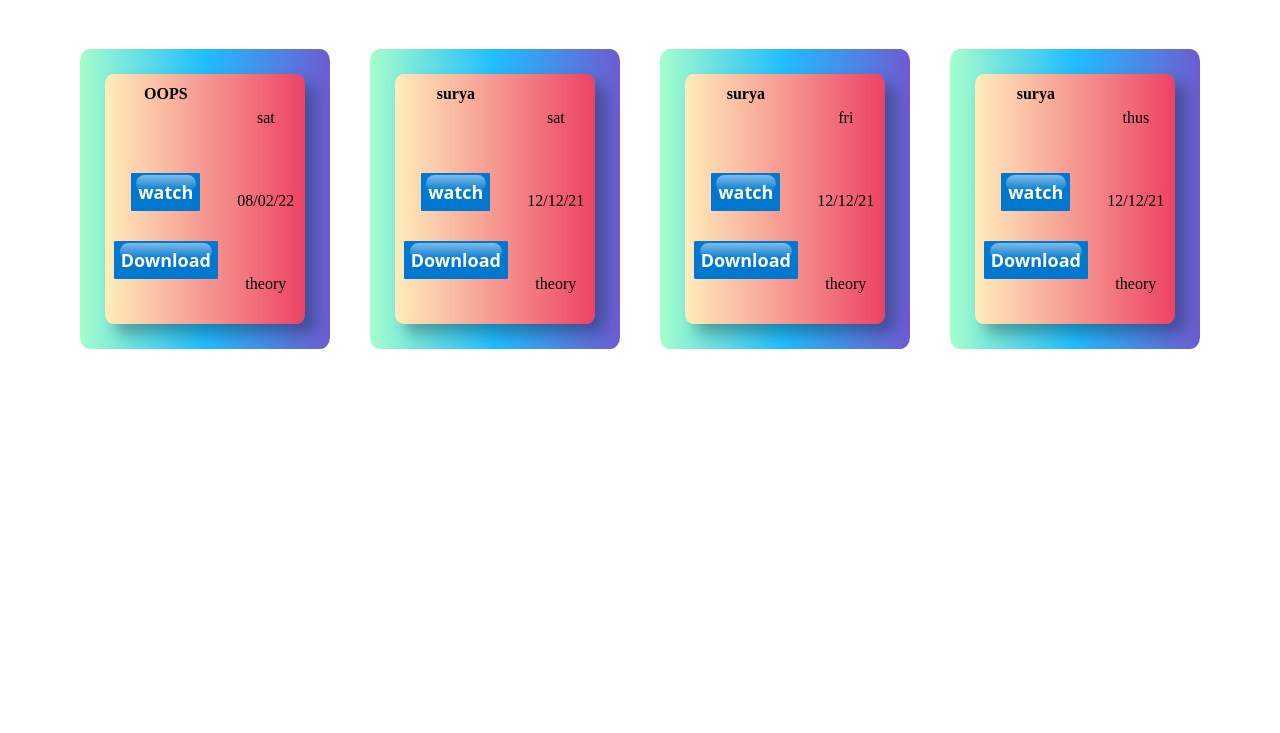
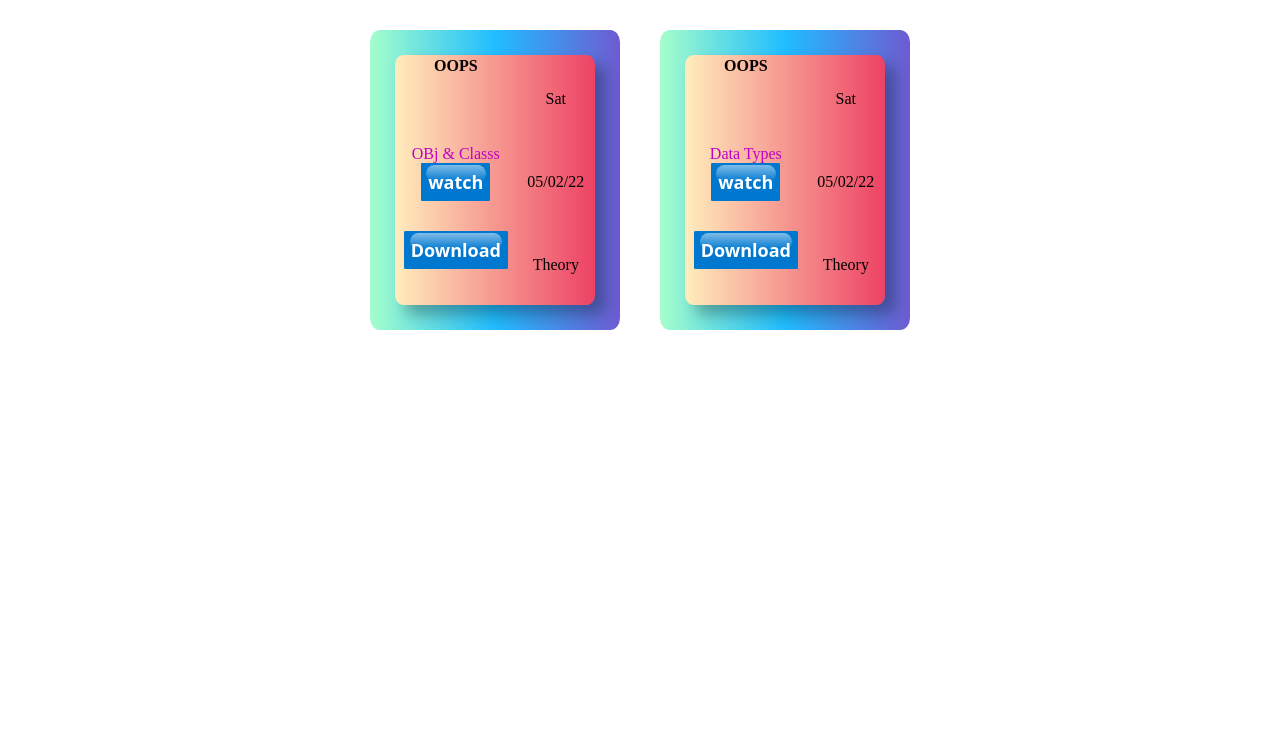
Before and after one commit to suryaprogrammer/sem2, a plain HTML site: page oops.html in a window 1280 px wide. Shown: the part 67-800 px from the top of the page. Drawn offline with Linux system fonts and the light colour scheme.

Commit message:
oops update

```diff
--- a/oops.html
+++ b/oops.html
@@ -18,11 +18,11 @@
 </nav>
 
 
-<div id="sdiv">
-    <input id="searchd" placeholder="dont search work under construction" type="text">
+
+    <input id="searchs" placeholder="dont search work under construction" type="text">
 
 
-</div>
+
 
 <div id="root">
     <!-- <iframe width="560" height="315" src="https://www.youtube.com/embed/dac31dyRTo4" title="YouTube video player" frameborder="0" allow="accelerometer; autoplay; clipboard-write; encrypted-media; gyroscope; picture-in-picture" allowfullscreen></iframe> -->
@@ -59,7 +59,7 @@
 
 
 
-for (var i=3; i >= 0; i--) {
+for (var i=0; i <= 100; i++) {
 
 
 
@@ -71,14 +71,15 @@ a.innerHTML +=`
 <div id="cardout">
 <div id="card">
 <div id="left"><h4>${data[i].lec}</h4>
-<button class="button-71"  " id="watch">
-
-
-<a href="${data[i].watch}">watch</a>
+    <p id="des" >${data[i].des}</p>
 
 
 
-</button>
+<a target="_blank" href="${data[i].watch}"><button class="button-71"  " id="watch">watch</button></a>
+
+
+
+
 <button class="button-71"  id="download">Download</button>
 
 </div>
@@ -91,6 +92,9 @@ a.innerHTML +=`
 </div>
 </div>
 </div>
+
+
+
 
 
 `;
--- a/oops.json
+++ b/oops.json
@@ -1,36 +1,24 @@
 [
     {
-        "id": 1,
-        "lec": "surya",
-        "type":"theory",
-        "day":"thus",
-        "date":"12/12/21",
-        "watch": "https://miro.medium.com/max/1400/1*axu7VHyHt7DS2RJxSbdrBg.png",
-        "download":""
-    }, {
-        "id": 2,
-        "lec": "surya",
-        "type":"theory",
-        "day":"fri",
-        "date":"12/12/21",
-        "watch": "https://miro.medium.com/max/1400/1*axu7VHyHt7DS2RJxSbdrBg.png",
-        "download":""
-    }, {
-        "id": 3,
-        "lec": "surya",
-        "type":"theory",
-        "day":"sat",
-        "date":"12/12/21",
-        "watch": "https://miro.medium.com/max/1400/1*axu7VHyHt7DS2RJxSbdrBg.png",
-        "download":""
-    }, {
-        "id": 4,
+
         "lec": "OOPS",
-        "type":"theory",
-        "day":"sat",
-        "date":"08/02/22",
-        "watch": "https://miro.medium.com/max/1400/1*axu7VHyHt7DS2RJxSbdrBg.png",
-        "download":""
+        "type":"Theory",
+        "day":"Sat",
+        "date":"05/02/22",
+        "watch": "https://www.youtube.com/embed/EnzxMWppnMg",
+        "download":"",
+        "des":"OBj & Classs"
+    },
+    {
+
+        "lec": "OOPS",
+        "type":"Theory",
+        "day":"Sat",
+        "date":"05/02/22",
+        "watch": "https://www.youtube.com/embed/yQqgxbmy_6w",
+        "download":"",
+        "des":"Data Types"
     }
 
+
 ]
```
